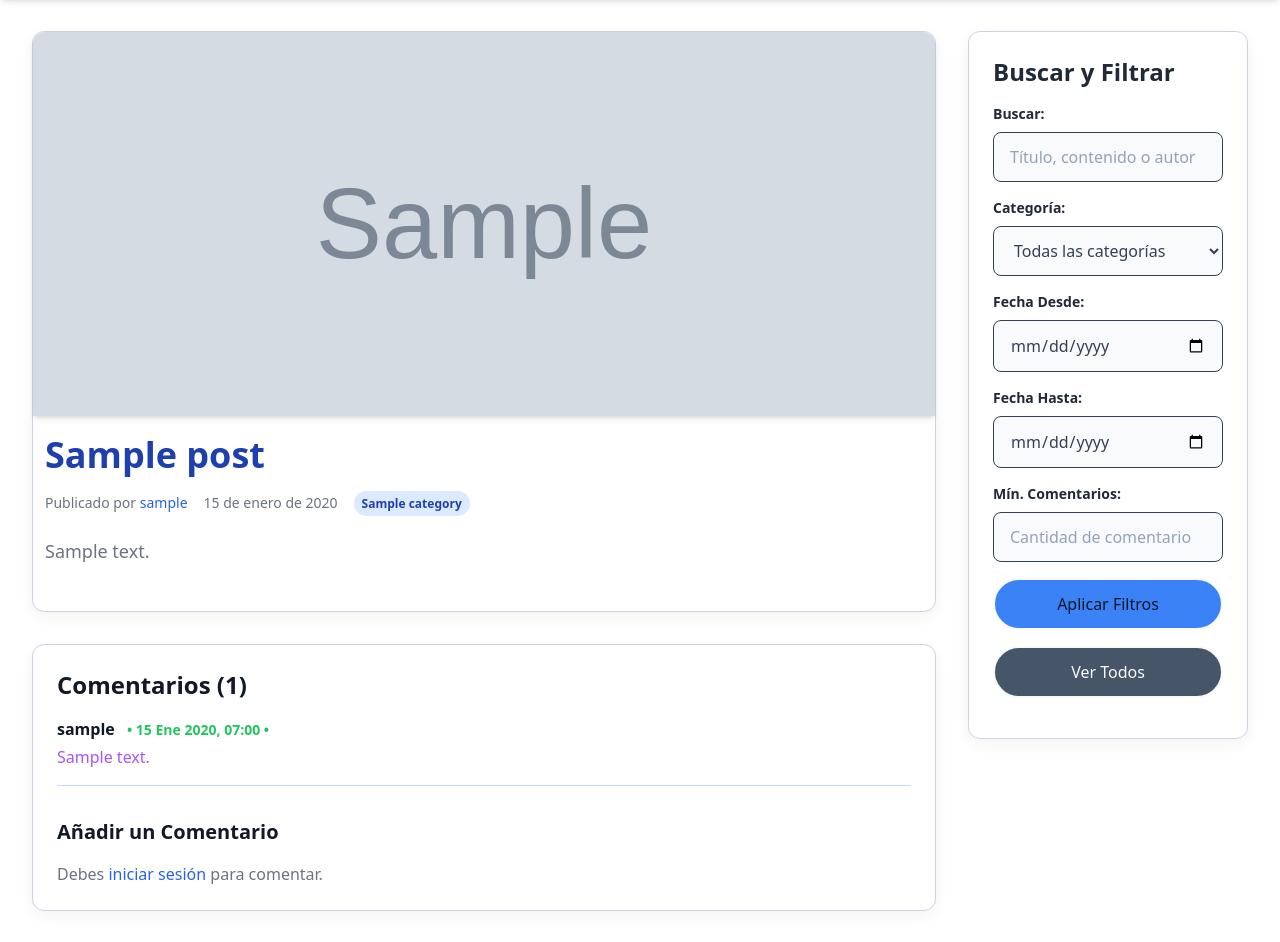
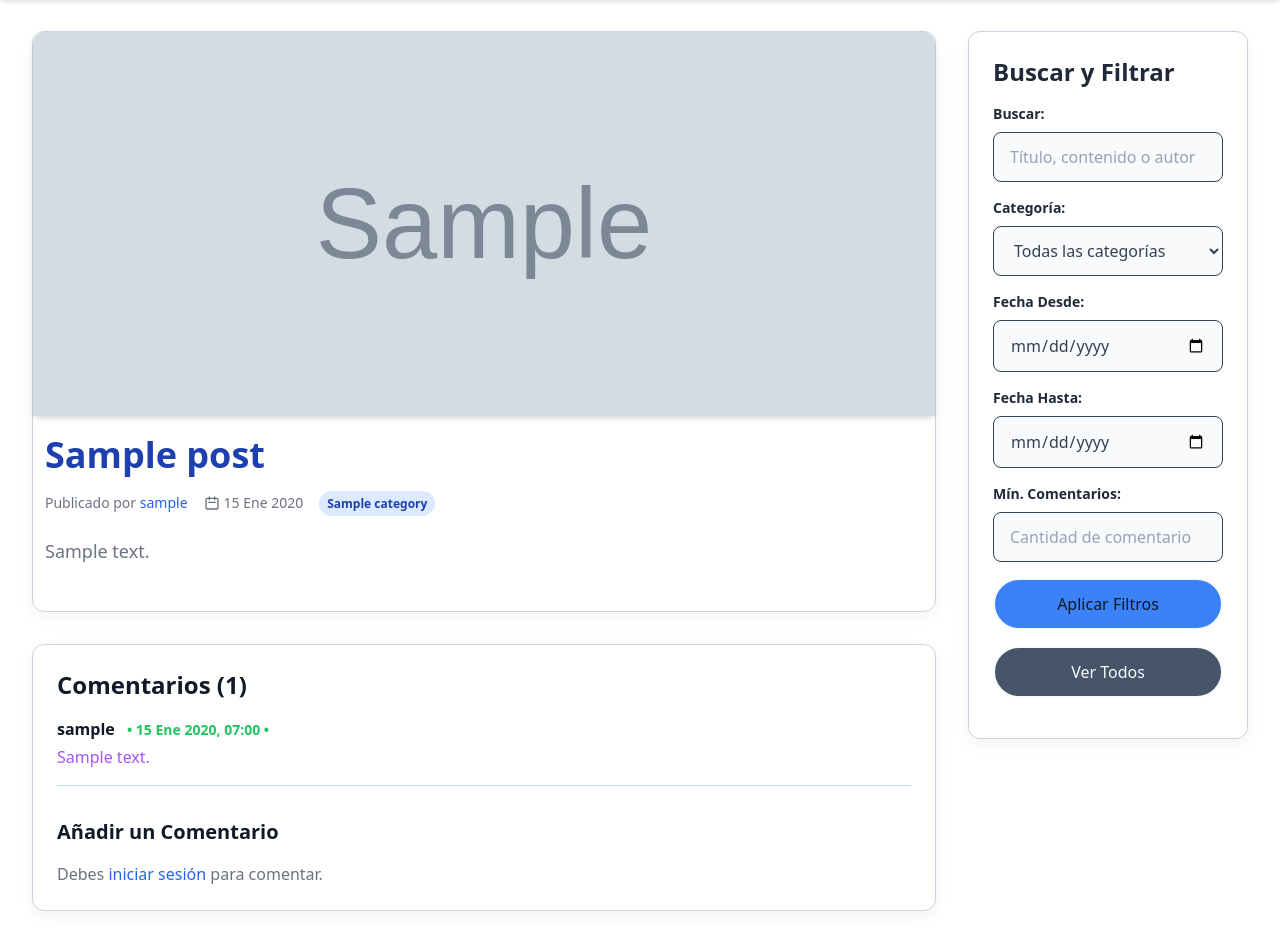
Before and after one commit to EzequielEdOjeda/Blog_Django, a Django app: a page that uses mi_blog/templates/blog/post_detail.html in a window 1280 px wide. Shown: the part 83-1025 px from the top of the page. Run offline with Django 5.2, Linux system fonts and the light colour scheme; tables that the repository leaves empty hold one stand-in row (values such as "Sample post"); grey boxes marked "Sample" are stand-in pictures; some libraries are stand-ins or nearby versions.

Commit message:
Update post_detail.html

```diff
--- a/mi_blog/templates/blog/post_detail.html
+++ b/mi_blog/templates/blog/post_detail.html
@@ -14,7 +14,12 @@
                 <h1 class="text-4xl font-extrabold text-blue-800 dark:text-blue-400 mb-4 leading-tight">{{ post.title }}</h1>
                 <div class="flex flex-col sm:flex-row sm:items-center text-sm text-gray-500 dark:text-gray-400 mb-6 space-y-2 sm:space-y-0 sm:space-x-4">
                     <div>Publicado por <span class="text-blue-600 dark:text-blue-400 font-medium">{{ post.author.username }}</span></div>
-                    <div>{{ post.publish|date:"d \d\e F \d\e Y" }}</div>
+                    <div class="flex items-center gap-1">
+                                                <svg class="w-4 h-4" fill="none" stroke="currentColor" viewBox="0 0 24 24">
+                                                    <path stroke-linecap="round" stroke-linejoin="round" stroke-width="2" d="M8 7V3m8 4V3m-9 8h10M5 21h14a2 2 0 002-2V7a2 2 0 00-2-2H5a2 2 0 00-2 2v12a2 2 0 002 2z"></path>
+                                                </svg>
+                                                <span>{{ post.publish|date:"d M Y" }}</span>
+                                            </div>
                     {% if post.category %}
                     <div>
                         <span class="px-2 py-1 bg-blue-100 dark:bg-blue-900 text-blue-800 dark:text-blue-300 text-xs font-semibold rounded-full">
```
